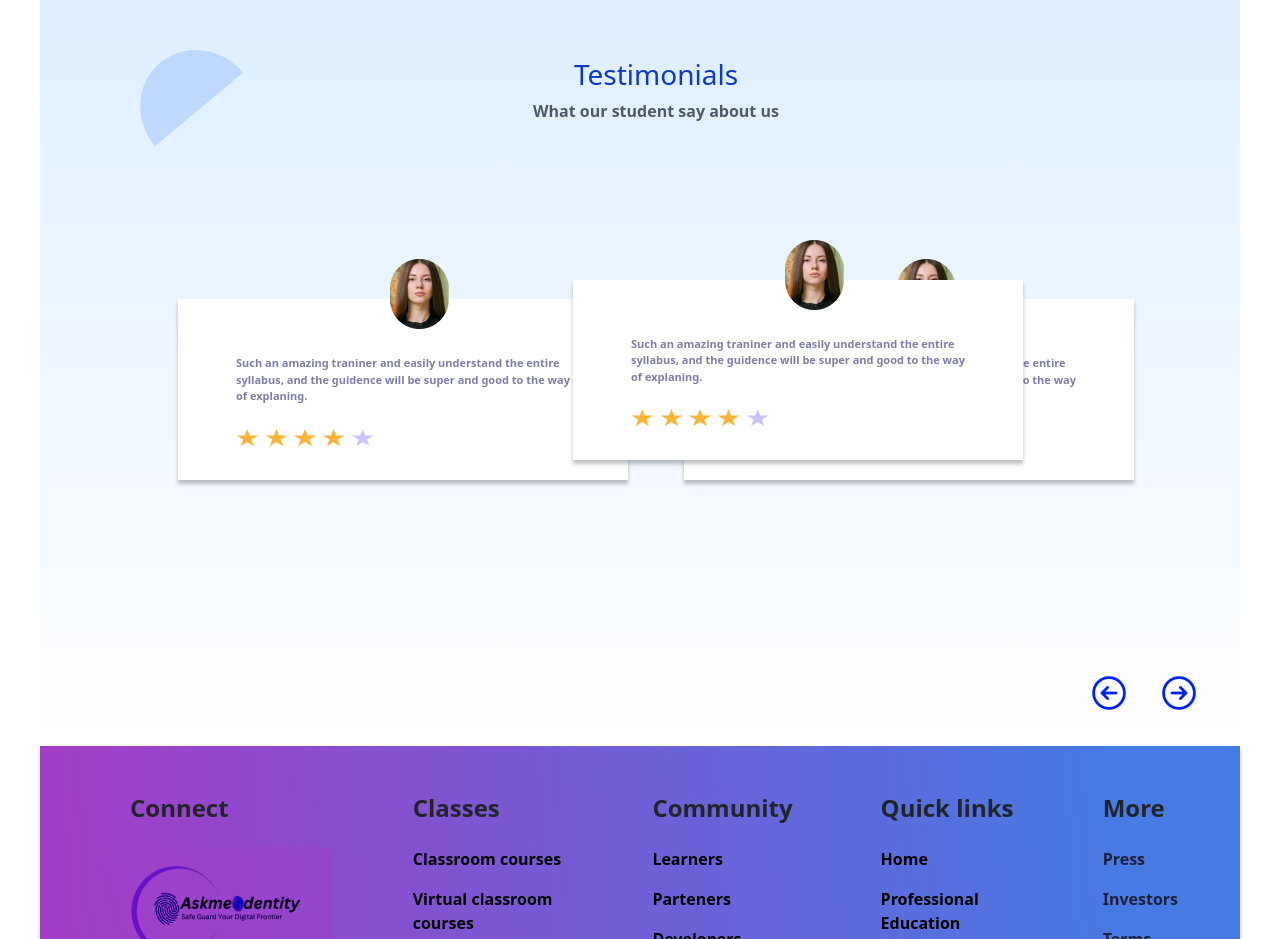
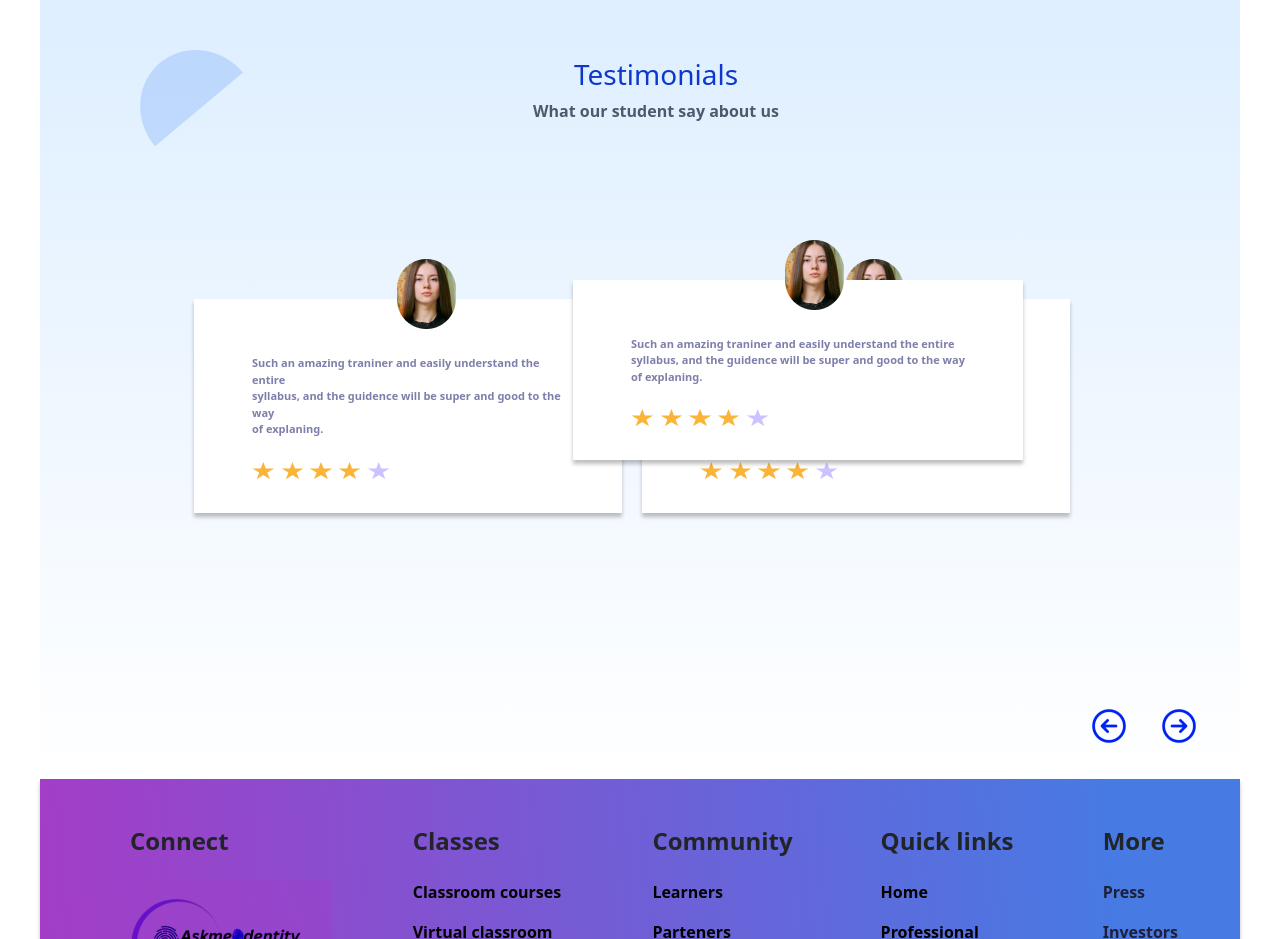
Before and after one commit to ShivaniAnandan/CourseAppReact, a React (Vite) app: page / in a window 1280 px wide. Shown: the part 4480-5419 px from the top of the page. Built offline with nearby package versions, Linux system fonts and the light colour scheme.

Commit message:
style updates

```diff
--- a/src/App.css
+++ b/src/App.css
@@ -342,7 +342,8 @@ left: 120px;
 }
 .flex{
   padding: 10rem 2rem;
-  margin: 0rem 3rem;
+  margin: 0rem 4rem;
+  margin-right: 7rem;
 }
 .abs{
   position: absolute;
```
